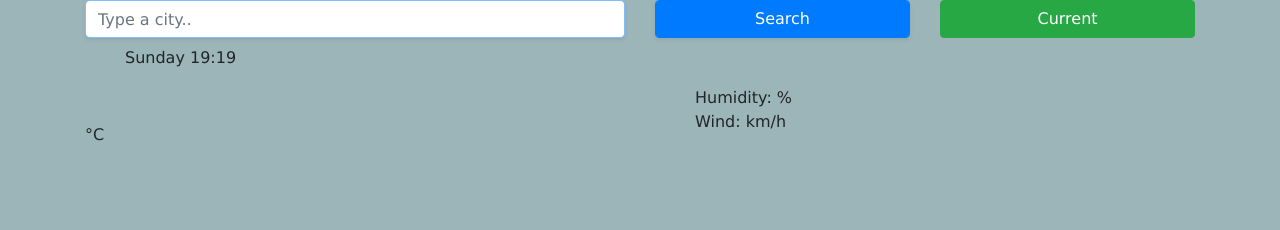
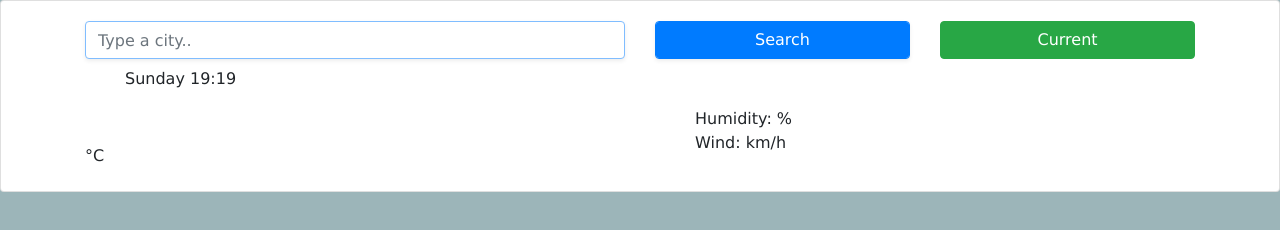
Before and after one commit to IsabellaFeodoraSchuetze/my-workshop-project, a plain HTML site: page index.html in a window 1280 px wide. Drawn offline with nearby package versions, Linux system fonts and the light colour scheme; no server answers.

Commit message:
Adding boxes

```diff
--- a/index.html
+++ b/index.html
@@ -10,6 +10,11 @@
     <title>SheCodes Projekt</title>
 </head>
 <body>
+<div class="row">
+    <div class="col-sm-12">
+        <div class="card">
+            <div class="card-body">
+
     <div class="container">
         <div class="weather-app">
           <form class="search-form" id="search-form">
@@ -65,6 +70,10 @@
         </div>
       </div>
 
+   </div>
+        </div>
+      </div>
+    </div>
     <script src="src/script.js"></script>
   </body>
   </html>
--- a/src/script.js
+++ b/src/script.js
@@ -85,4 +85,4 @@ searchForm.addEventListener("submit", handleSubmit);
 let currentLocationButton = document.querySelector("#current-location-button");
 currentLocationButton.addEventListener("click", getCurrentLocation);
 
-searchCity("New York");
+searchCity("London");
```
